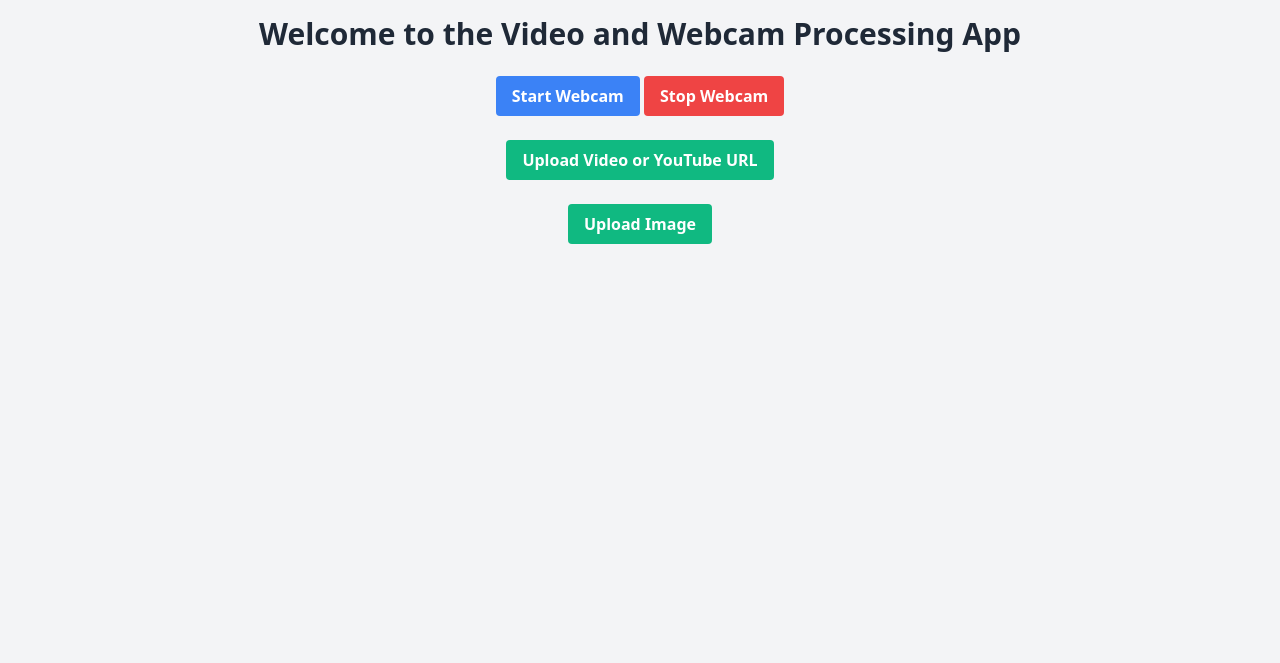
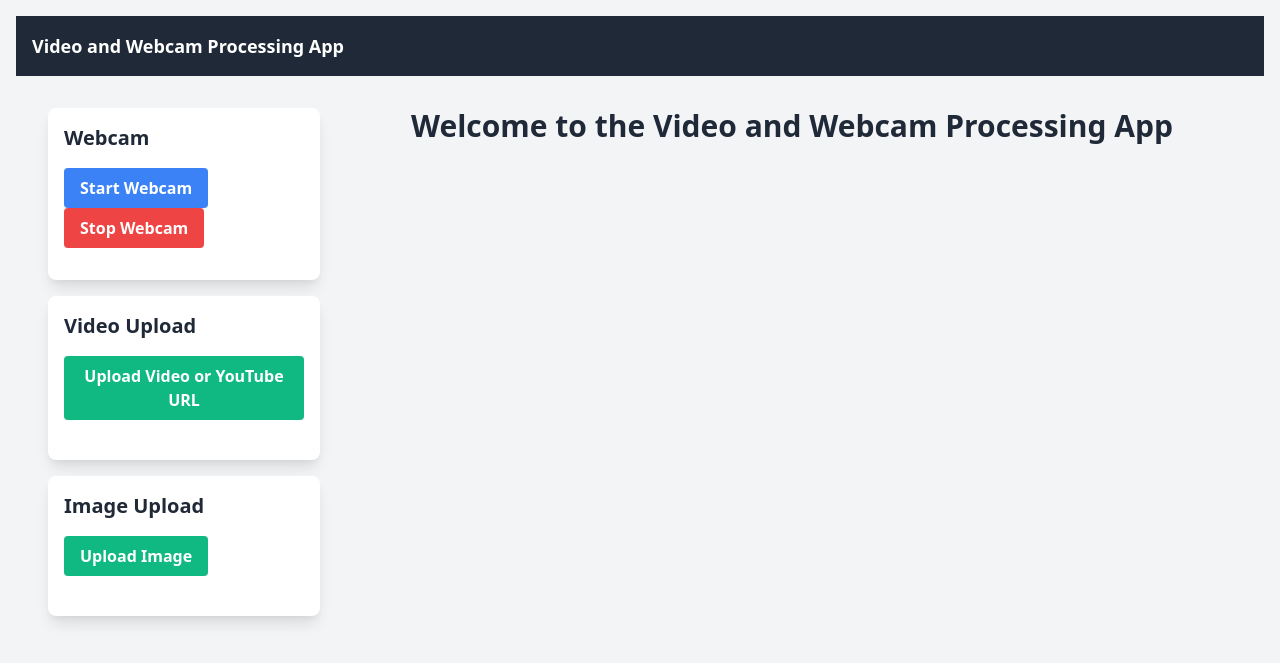
Before and after one commit to nazennash/sign_web, a Django app: page / in a window 1280 px wide. Shown: the top 663 px of the page. Run offline with Django 5.2, Linux system fonts and the light colour scheme.

Commit message:
arrangement

```diff
--- a/app/templates/home.html
+++ b/app/templates/home.html
@@ -3,9 +3,20 @@
 {% block title %}Home{% endblock %}
 
 {% block content %}
-<div class="text-center">
-    <h1 class="text-3xl font-bold mb-6">Welcome to the Video and Webcam Processing App</h1>
+<nav class="bg-gray-800 p-4">
+    <div class="container mx-auto">
+        <div class="flex justify-between items-center">
+            <div class="text-white text-lg font-bold">Video and Webcam Processing App</div>
+        </div>
+    </div>
+</nav>
 
+<div class="container mx-auto p-4 flex">
+    <!-- Sidebar for options -->
+    <div class="w-1/4 p-4">
+        <!-- Webcam Options -->
+        <div class="bg-white rounded-lg shadow-lg p-4 mb-4">
+            <h2 class="text-xl font-bold mb-4">Webcam</h2>
             <div class="mb-4">
                 <button id="startWebcam" class="bg-blue-500 hover:bg-blue-700 text-white font-bold py-2 px-4 rounded">
                     Start Webcam
@@ -14,21 +25,17 @@
                     Stop Webcam
                 </button>
             </div>
-
-    <div id="webcamContainer" style="display:none;">
-        <img id="webcamFeed" class="w-full h-96 border-2 border-gray-300" src="">
-        <div id="predictions" class="mt-4 text-left">
-            <!-- Predictions will be inserted here -->
-        </div>
         </div>
 
-    <div class="mt-6">
+        <!-- Video Upload Options -->
+        <div class="bg-white rounded-lg shadow-lg p-4 mb-4">
+            <h2 class="text-xl font-bold mb-4">Video Upload</h2>
             <button onclick="showUploadVideoForm()"
                 class="bg-green-500 hover:bg-green-700 text-white font-bold py-2 px-4 rounded">
                 Upload Video or YouTube URL
             </button>
-        <div id="uploadVideoForm" style="display:none;">
-            <form method="post" enctype="multipart/form-data" action="{% url 'upload_video' %}" class="mt-4">
+            <div id="uploadVideoForm" style="display:none;" class="mt-4">
+                <form method="post" enctype="multipart/form-data" action="{% url 'upload_video' %}">
                     {% csrf_token %}
                     {{ video_form.as_p }}
                     <button type="submit" class="bg-blue-500 hover:bg-blue-700 text-white font-bold py-2 px-4 rounded">
@@ -36,15 +43,31 @@
                     </button>
                 </form>
             </div>
+            <div class="mt-6">
+                {% if video_name %}
+                <button id="playVideo" class="bg-blue-500 hover:bg-blue-700 text-white font-bold py-2 px-4 rounded"
+                    onclick="startVideo('{{ video_name }}')">Play Video</button>
+                <button id="stopVideo" class="bg-red-500 hover:bg-red-700 text-white font-bold py-2 px-4 rounded"
+                    onclick="stopVideo()">Stop Video</button>
+                {% elif youtube_url %}
+                <button id="playYoutubeVideo"
+                    class="bg-blue-500 hover:bg-blue-700 text-white font-bold py-2 px-4 rounded"
+                    onclick="startVideo('{{ youtube_url }}')">Play YouTube Video</button>
+                <button id="stopYoutubeVideo" class="bg-red-500 hover:bg-red-700 text-white font-bold py-2 px-4 rounded"
+                    onclick="stopVideo()">Stop YouTube Video</button>
+                {% endif %}
+            </div>
         </div>
 
-    <div class="mt-6">
+        <!-- Image Upload Options -->
+        <div class="bg-white rounded-lg shadow-lg p-4 mb-4">
+            <h2 class="text-xl font-bold mb-4">Image Upload</h2>
             <button onclick="showUploadImageForm()"
                 class="bg-green-500 hover:bg-green-700 text-white font-bold py-2 px-4 rounded">
                 Upload Image
             </button>
-        <div id="uploadImageForm" style="display:none;">
-            <form method="post" enctype="multipart/form-data" action="{% url 'upload_image' %}" class="mt-4">
+            <div id="uploadImageForm" style="display:none;" class="mt-4">
+                <form method="post" enctype="multipart/form-data" action="{% url 'upload_image' %}">
                     {% csrf_token %}
                     {{ image_form.as_p }}
                     <button type="submit" class="bg-blue-500 hover:bg-blue-700 text-white font-bold py-2 px-4 rounded">
@@ -52,29 +75,6 @@
                     </button>
                 </form>
             </div>
-    </div>
-
-    <div class="mt-6">
-        {% if video_name %}
-        <button id="playVideo" class="bg-blue-500 hover:bg-blue-700 text-white font-bold py-2 px-4 rounded"
-            onclick="startVideo('{{ video_name }}')">Play Video</button>
-        <button id="stopVideo" class="bg-red-500 hover:bg-red-700 text-white font-bold py-2 px-4 rounded"
-            onclick="stopVideo()">Stop Video</button>
-        {% elif youtube_url %}
-        <button id="playYoutubeVideo" class="bg-blue-500 hover:bg-blue-700 text-white font-bold py-2 px-4 rounded"
-            onclick="startVideo('{{ youtube_url }}')">Play YouTube Video</button>
-        <button id="stopYoutubeVideo" class="bg-red-500 hover:bg-red-700 text-white font-bold py-2 px-4 rounded"
-            onclick="stopVideo()">Stop YouTube Video</button>
-        {% endif %}
-    </div>
-
-    <div id="videoContainer" style="display:none;">
-        <img id="videoFeed" class="w-full h-96 border-2 border-gray-300" src="">
-        <div id="videoPredictions" class="mt-4 text-left">
-            <!-- Predictions will be inserted here -->
-        </div>
-    </div>
-
             <div class="mt-6">
                 {% if image_name %}
                 <button id="startImage" class="bg-blue-500 hover:bg-blue-700 text-white font-bold py-2 px-4 rounded"
@@ -83,11 +83,34 @@
                     onclick="stopImage()">Stop Image</button>
                 {% endif %}
             </div>
+        </div>
+    </div>
+
+    <!-- Display Area -->
+    <div class="w-3/4 p-4">
+        <div class="mb-6 text-center">
+            <h1 class="text-3xl font-bold mb-6">Welcome to the Video and Webcam Processing App</h1>
+        </div>
+
+        <div id="webcamContainer" style="display:none;">
+            <img id="webcamFeed" class="w-full max-w-full h-auto border-2 border-gray-300 mx-auto" src="">
+            <div id="predictions" class="mt-4 text-left">
+                <!-- Predictions will be inserted here -->
+            </div>
+        </div>
+
+        <div id="videoContainer" style="display:none;">
+            <img id="videoFeed" class="w-full max-w-full h-auto border-2 border-gray-300 mx-auto" src="">
+            <div id="videoPredictions" class="mt-4 text-left">
+                <!-- Predictions will be inserted here -->
+            </div>
+        </div>
 
         <div id="imageContainer" style="display:none;">
-        <img id="imageFeed" class="w-full h-96 border-2 border-gray-300" src="">
+            <img id="imageFeed" class="w-full max-w-full h-auto border-2 border-gray-300 mx-auto" src="">
             <div id="imagePredictions" class="mt-4 text-left">
                 <!-- Predictions will be inserted here -->
+            </div>
         </div>
     </div>
 </div>
@@ -197,5 +220,4 @@
     document.getElementById('startWebcam').addEventListener('click', openWebcam);
     document.getElementById('stopWebcam').addEventListener('click', stopWebcam);
 </script>
-
 {% endblock %}
```
Also changed, not shown: frame_10.JPEG (added), frame_21.JPEG (added), 1 other file. Lines whose indentation alone changed are shown as unchanged.
